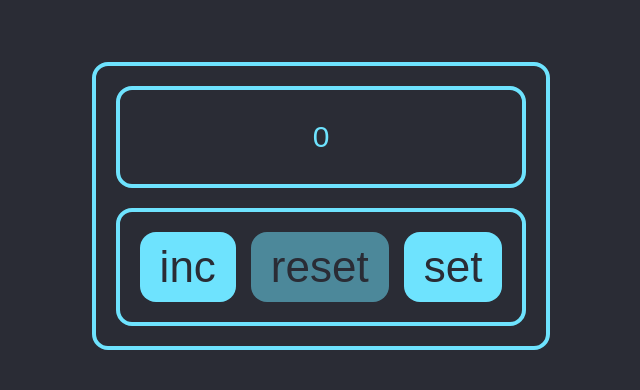
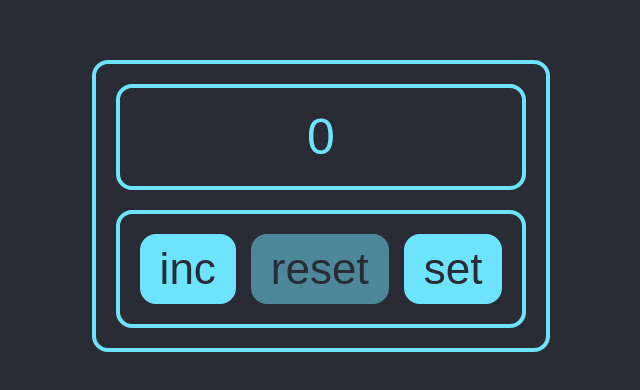
Before and after one commit to bx6xb/react-counter, a React (Create React App) app: page /counter in a window 1280 px wide. Shown: the part 194-584 px from the top of the page, without its empty margins (319-959 px from the left). Built offline with nearby package versions, Linux system fonts and the light colour scheme.

Commit message:
added adaptive

```diff
--- a/src/components/Container.ts
+++ b/src/components/Container.ts
@@ -6,4 +6,8 @@ export const Container = styled.div`
   border: 4px solid ${Theme.colors.accent};
   border-radius: 1rem;
   padding: 20px;
+  @media (max-width: 450px) {
+    min-width: unset;
+    width: 100%;
+  }
 `
--- a/src/components/Input.tsx
+++ b/src/components/Input.tsx
@@ -12,7 +12,7 @@ type InputPropsType = {
 
 export const Input = (props: InputPropsType) => {
   return (
-    <FlexWrapper $justify="space-between" $align="center" $wrap="wrap">
+    <FlexWrapper $justify="center" $align="center" $wrap="wrap">
       <StyledLabel>{props.title}</StyledLabel>
       <StyledInput $isError={props.isError} value={props.value || ""} onChange={props.onChange} />
     </FlexWrapper>
@@ -36,5 +36,4 @@ const StyledInput = styled.input.attrs({ type: "number" })<StyledInputPropsType>
 
 const StyledLabel = styled.label`
   margin-right: 20px;
-  flex-shrink: 0;
 `
--- a/src/pages/CounterPage/Counter/Counter.tsx
+++ b/src/pages/CounterPage/Counter/Counter.tsx
@@ -20,12 +20,18 @@ export const Counter = (props: CounterPropsType) => {
 
   return (
     <>
-      <FlexWrapper $justify="center" $align="center" $border $padding="30px">
+      <FlexWrapper $justify="center" $align="center" $border $padding="20px">
         <CounterCurrentValue $isError={props.isError || props.currentValue === props.maxValue}>
           {props.messageText || props.currentValue}
         </CounterCurrentValue>
       </FlexWrapper>
-      <FlexWrapper $justify="space-between" $border $padding="20px" $gap="15px">
+      <AdaptiveFlexWrapper
+        $justify="space-between"
+        $border
+        $padding="20px"
+        $gap="15px"
+        $wrap="wrap"
+      >
         <StyledButton onClick={incrementButtonOnClick} disabled={props.isDisabledIncrementButton}>
           inc
         </StyledButton>
@@ -35,7 +41,7 @@ export const Counter = (props: CounterPropsType) => {
         <Link to={"/counter-settings"}>
           <StyledButton>set</StyledButton>
         </Link>
-      </FlexWrapper>
+      </AdaptiveFlexWrapper>
     </>
   )
 }
@@ -48,4 +54,11 @@ const CounterCurrentValue = styled.div<CounterCurrentValuePropsType>`
   align-items: center;
   text-align: center;
   color: ${(p) => (p.$isError ? "red" : "")};
+  font-size: 50px;
 `
+
+const AdaptiveFlexWrapper = styled(FlexWrapper)`
+  @media (max-width: 420px) {
+    justify-content: center;
+  }
+`
--- a/src/pages/CounterPage/CounterSettings/CounterSettings.tsx
+++ b/src/pages/CounterPage/CounterSettings/CounterSettings.tsx
@@ -3,6 +3,7 @@ import { FlexWrapper } from "../../../components/FlexWrapper"
 import { StyledButton } from "../../../components/StyledButton"
 import React, { ChangeEvent } from "react"
 import { Link } from "react-router-dom"
+import styled from "styled-components"
 
 type CounterSettingsPropsType = {
   startValue: number
@@ -28,7 +29,7 @@ export const CounterSettings = React.memo((props: CounterSettingsPropsType) => {
 
   return (
     <>
-      <FlexWrapper $direction="column" $border $padding="15px">
+      <AdaptiveFlexWrapper $direction="column" $border $padding="15px">
         <Input
           isError={props.isError}
           title="start value:"
@@ -41,7 +42,7 @@ export const CounterSettings = React.memo((props: CounterSettingsPropsType) => {
           value={props.maxValue.toString()}
           onChange={maxValueOnChange}
         />
-      </FlexWrapper>
+      </AdaptiveFlexWrapper>
 
       <FlexWrapper $border $padding="20px" $justify="center" $align="center">
         <Link to="/counter">
@@ -53,3 +54,9 @@ export const CounterSettings = React.memo((props: CounterSettingsPropsType) => {
     </>
   )
 })
+
+const AdaptiveFlexWrapper = styled(FlexWrapper)`
+  @media (max-width: 420px) {
+    align-items: center;
+  }
+`
--- a/src/styles/GlobalStyles.ts
+++ b/src/styles/GlobalStyles.ts
@@ -11,6 +11,7 @@ export const GlobalStyles = createGlobalStyle`
     background-color: ${Theme.colors.main};
     color: ${Theme.colors.accent};
     min-width: 320px;
+    width: 100%;
     font-family: Arial, Helvetica, sans-serif;
     font-size: 30px;
   }
```
